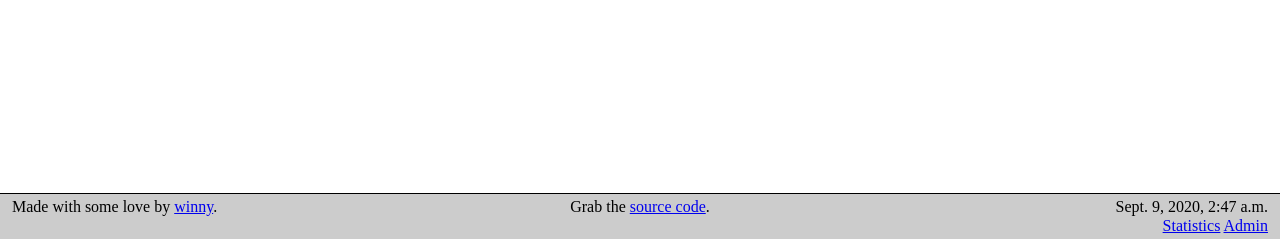
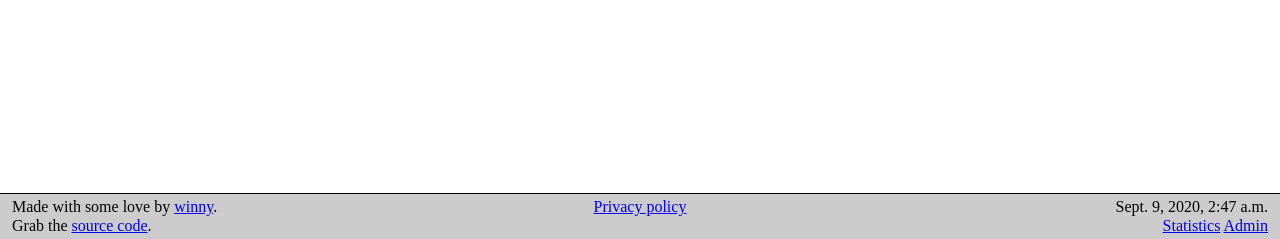
Before and after one commit to winny-/sillypaste, a Django app: page / in a window 1280 px wide. Shown: the part 561-800 px from the top of the page. Run offline with Django 3.2, Linux system fonts and the light colour scheme; data that the repository does not hold is empty.

Commit message:
add Privacy Policy

```diff
--- a/web/templates/base.html
+++ b/web/templates/base.html
@@ -68,11 +68,18 @@
       <div class="dn w-50-p db-p">
         Silly Paste
       </div>
-      <div class='w-third tl pr2 dn-p'>
-        Made with some love by <a href="https://winny.tech/">winny</a>.
+      <div class='w-third tl flex flex-column pr2 dn-p'>
+        <div>
+          Made with some love by <a href="https://winny.tech/">winny</a>.
+        </div>
+        <div>
+          Grab the <a href="https://github.com/winny-/sillypaste">source code</a>.
+        </div>
       </div>
-      <div class='w-third tc ph2 dn-p'>
-        Grab the <a href="https://github.com/winny-/sillypaste">source code</a>.
+      <div class='w-third tc ph2 dn-p flex flex-column'>
+        <div>
+          <a href="{% url 'privacy_policy' %}">Privacy policy</a>
+        </div>
       </div>
       <div class='w-third tr pl2 flex flex-column w-50-p'>
         <div>
--- a/web/urls.py
+++ b/web/urls.py
@@ -32,4 +32,5 @@ urlpatterns = [
     path('<int:paste_id>/raw', views.show_raw, name='show_raw'),
     path('stats', views.show_site_stats, name='show_site_stats'),
     path('my_pastes', views.ListMyPastes.as_view(), name='my_pastes'),
+    path('privacy_policy', views.PrivacyPolicy.as_view(), name='privacy_policy'),
 ]
--- a/web/views.py
+++ b/web/views.py
@@ -56,6 +56,8 @@ class PasteUpdate(AuthorAccessingPasteViewMixin, generic.UpdateView):
     model = Paste
     template_name = 'paste_update.html'
 
+class PrivacyPolicy(generic.TemplateView):
+    template_name = 'privacy_policy.html'
 
 @require_GET
 def index(request):
```
